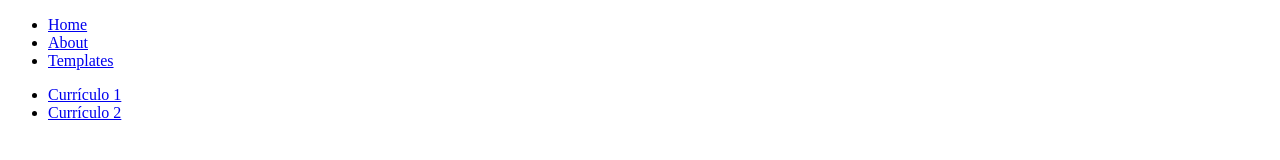
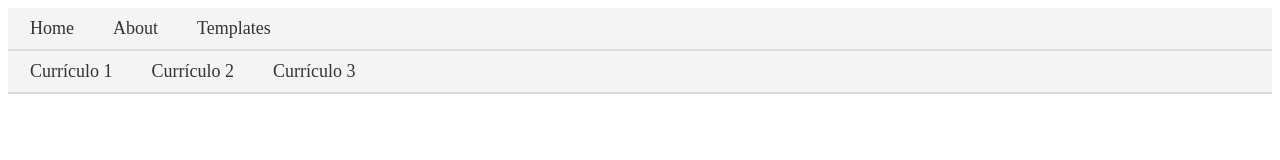
Before and after one commit to programpedropaulo/Curriculo-pessoal, a plain HTML site: page templates.html in a window 1280 px wide. Drawn offline with Linux system fonts and the light colour scheme.

Commit message:
neste commit encontrará o cabeçario prontos, e dois dos currículos que ainda estão em produção

```diff
--- a/about.css
+++ b/about.css
@@ -0,0 +1,29 @@
+nav {
+    display: flex;
+    background-color: #f4f4f4;
+    padding: 10px;
+    border-bottom: 2px solid #ddd;
+    justify-content: space-between;
+}
+
+nav ul {
+    display: flex;
+    list-style: none;
+    gap: 15px;
+    padding: 0;
+    margin: 0;
+}
+
+nav ul li a {
+    text-decoration: none;
+    color: #333;
+    font-size: 18px;
+    padding: 8px 12px;
+    transition: background-color 0.3s; /* Corrigido */
+}
+
+nav ul li a:hover {
+    background-color: #007bff;
+    color: white;
+    border-radius: 4px;
+}
--- a/index.css
+++ b/index.css
@@ -0,0 +1,27 @@
+nav {
+    display: flex;
+    background-color: #f4f4f4;
+    padding: 10px;
+    border-bottom: 2px solid #ddd;
+    justify-content: space-between;
+}
+nav ul {
+    display:flex;
+    list-style: none;
+    gap: 15px;
+    padding: 0;
+    margin: 0;
+}
+nav ul li a {
+    text-decoration: none;
+    color: #333;
+    font-size: 18px;
+    padding:  8px 12px;
+    transition: backgroud-color 0.3s,
+}
+
+nav ul li a:hover {
+    background-color: #007bff;
+    color: white;
+    border-radius: 4px;
+}
--- a/templates.css
+++ b/templates.css
@@ -0,0 +1,40 @@
+/* Estilos gerais para o nav (barra de navegação) */
+nav {
+    display: flex; /* Utiliza o Flexbox para distribuir os elementos horizontalmente */
+    justify-content: space-between; /* Espaça as listas de navegação com espaço entre elas */
+    padding: 10px; /* Adiciona um espaçamento interno em torno da barra de navegação */
+    background-color: #f4f4f4; /* Cor de fundo clara para o nav */
+    border-bottom: 2px solid #ddd; /* Adiciona uma borda inferior para destacar o nav */
+}
+
+/* Remove as bolinhas de lista e formata as listas para ficarem horizontalmente */
+nav ul {
+    list-style: none; /* Remove os marcadores de lista (bolinhas) */
+    display: flex; /* Exibe os itens da lista horizontalmente */
+    gap: 15px; /* Espaçamento de 15px entre cada item da lista */
+    padding: 0; /* Remove o padding padrão da lista */
+    margin: 0; /* Remove a margem padrão da lista */
+}
+
+/* Estilos para os links de navegação */
+nav ul li a {
+    text-decoration: none; /* Remove o sublinhado dos links */
+    color: #333; /* Define a cor do texto dos links como um cinza escuro */
+    font-size: 18px; /* Define o tamanho da fonte para 18px */
+    padding: 8px 12px; /* Adiciona espaçamento interno aos links para facilitar o clique */
+    transition: background-color 0.3s, color 0.3s; /* Suaviza a transição de cor ao passar o mouse */
+}
+
+/* Estilos quando o link estiver em hover (quando o mouse passar por cima) */
+nav ul li a:hover {
+    background-color: #007bff; /* Muda o fundo do link para azul quando o mouse passa por cima */
+    color: white; /* Muda a cor do texto para branco no hover */
+    border-radius: 4px; /* Adiciona bordas arredondadas nos cantos do link */
+}
+
+/* Estilos para o iframe (área de exibição dos templates) */
+iframe {
+    margin-top: 20px; /* Espaçamento de 20px acima do iframe */
+    border: 2px solid #ddd; /* Define uma borda cinza clara ao redor do iframe */
+    border-radius: 4px; /* Arredonda os cantos da borda do iframe */
+    width: 100%;
--- a/templates.html
+++ b/templates.html
@@ -8,14 +8,17 @@
 </head>
 <body>
     <nav>
-        <ul>
+        <ul class="main-nav">
             <li><a href="index.html">Home</a></li>
             <li><a href="about.html">About</a></li>
             <li><a href="templates.html">Templates</a></li>
         </ul>
-        <ul>
+    </nav>
+    <nav>
+        <ul class="tamplate-nav">
             <li><a href="modelos/curriculo01.html" target="template-flame">Currículo 1</a></li>
             <li><a href="modelos/curriculo02.html" target="template-flame">Currículo 2</a></li>
+            <li><a href="modelos/curriculo03.html"target="template-flame">Currículo 3</a></li>
         </ul>
     </nav>
     <iframe name="template-flame" style="width: 100%; height: 600px; border: none;"></iframe>
```
Also changed, not shown: index.html (+1 -1 lines), modelos/curriculo03.css (added), modelos/curriculo03.html (added).
